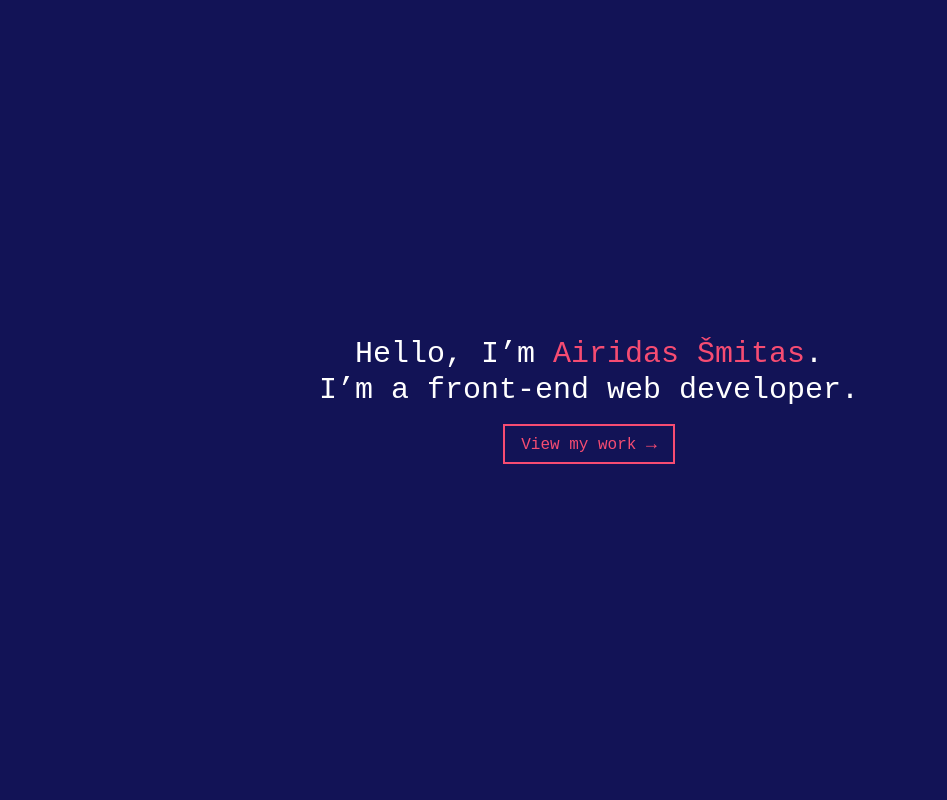
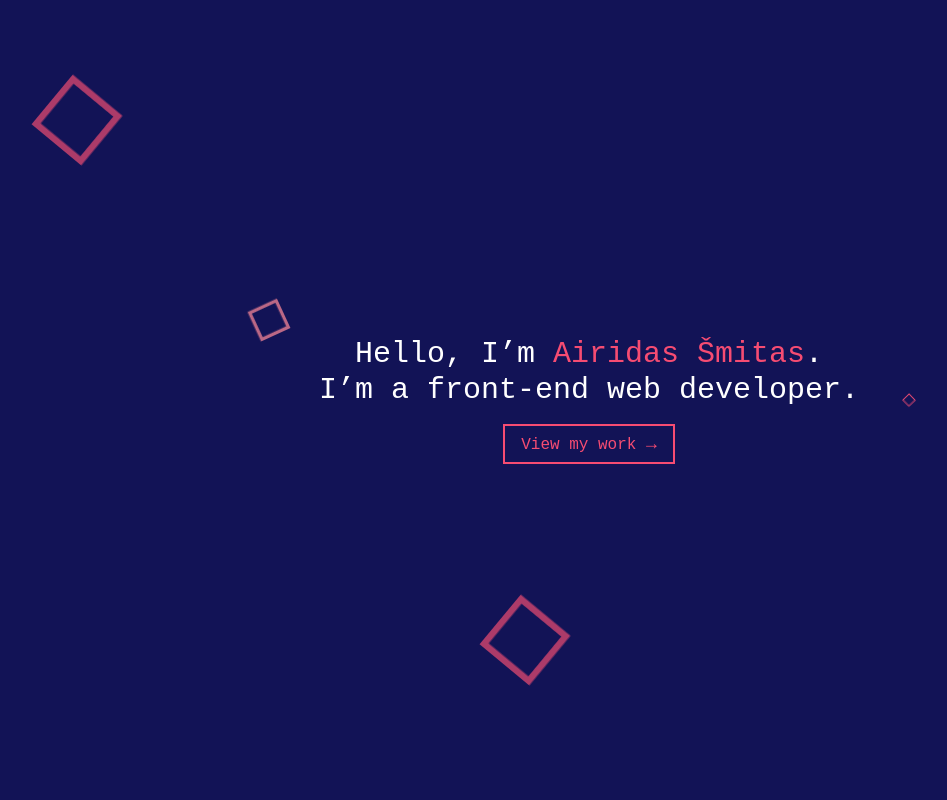
Before and after one commit to SmitasCodes/portfolio_v2, a React (Vite) app: page / in a window 1280 px wide. Shown: the top 800 px of the page, without its empty margins (51-998 px from the left). Built offline with nearby package versions, Linux system fonts and the light colour scheme.

Commit message:
added animation to landing page

```diff
--- a/src/App.jsx
+++ b/src/App.jsx
@@ -1,5 +1,5 @@
 import React from "react";
-import Landing from "./sections/Landing";
+import Landing from "./sections/Landing/Landing";
 import NavBar from "./components/Navbar/NavBar";
 import About from "./sections/About/About";
 import Projects from "./sections/Projects/Projects";
@@ -10,7 +10,7 @@
   return (
     <>
       <Landing />
-       <NavBar />
+      <NavBar />
       <About />
       <Projects />
       <Contact />
--- a/src/sections/Landing.jsx
+++ /dev/null
@@ -1,32 +0,0 @@
-import React from "react";
-
-const Landing = () => {
-  return (
-    // Landing section
-    <section
-      className="flex w-full h-screen items-center justify-center text-center bg-lightBlue"
-      id="home"
-    >
-      <div>
-        <h2
-          className="text-white text-lg sm:text-3xl mb-4
-        "
-        >
-          Hello, I’m <span className="text-lightOrange">Airidas Šmitas</span>.
-          <br /> I’m a front-end web developer.
-        </h2>
-        <a
-          className="text-lightOrange text-sm sm:text-base px-4 py-1 border-solid border-2 border-lightOrange inline-block group transition-colors duration-500 hover:text-white hover:bg-lightOrange"
-          href="#projects"
-        >
-          View my work{" "}
-          <span className="group-hover:rotate-90 inline-block text-lg transition-transform duration-500">
-            {"\u2192"}
-          </span>
-        </a>
-      </div>
-    </section>
-  );
-};
-
-export default Landing;
--- /dev/null
+++ b/src/sections/Landing/Animation.jsx
@@ -0,0 +1,20 @@
+import React from "react";
+import styles from "./Animation.module.css";
+
+// Animation for landing section background
+const Animation = () => {
+  return (
+    <div className={styles.background}>
+      <div className={styles.cube}></div>
+      <div className={styles.cube}></div>
+      <div className={styles.cube}></div>
+      <div className={styles.cube}></div>
+      <div className={styles.cube}></div>
+      <div className={styles.cube}></div>
+      <div className={styles.cube}></div>
+      <div className={styles.cube}></div>
+    </div>
+  );
+};
+
+export default Animation;
--- /dev/null
+++ b/src/sections/Landing/Animation.module.css
@@ -0,0 +1,93 @@
+.background {
+  background-size: 400% 400%;
+  animation: Gradient 15s ease infinite;
+  position: absolute;
+  top: 0px;
+  right: 0px;
+  height: 100%;
+  width: 100%;
+  overflow: hidden;
+  background-color: #121356;
+}
+
+.cube {
+  position: absolute;
+  top: 80vh;
+  left: 45vw;
+  width: 10px;
+  height: 10px;
+  border: solid 1px #f64c72;
+  transform-origin: top left;
+  transform: scale(0) rotate(0deg) translate(-50%, -50%);
+  animation: cube 12s ease-in forwards infinite;
+}
+
+.cube:nth-child(2n) {
+  border-color: #dd788e;
+}
+
+.cube:nth-child(1) {
+  left: 10vw;
+  top: 15vh;
+  animation-delay: 0s;
+}
+
+.cube:nth-child(2) {
+  animation-delay: 2s;
+  left: 25vw;
+  top: 40vh;
+}
+
+.cube:nth-child(3) {
+  animation-delay: 4s;
+  left: 75vw;
+  top: 50vh;
+}
+
+.cube:nth-child(4) {
+  animation-delay: 6s;
+  left: 90vw;
+  top: 10vh;
+}
+.cube:nth-child(5) {
+  animation-delay: 8s;
+  left: 10vw;
+  top: 85vh;
+}
+.cube:nth-child(6) {
+  animation-delay: 10s;
+  left: 50vw;
+  top: 10vh;
+}
+/* .cube:nth-child(7) {
+  animation-delay: 12s;
+  left: 50vw;
+  top: 50vh;
+} */
+.cube:nth-child(8) {
+  animation-delay: 12s;
+  left: 45vw;
+  top: 80vh;
+}
+
+@keyframes Gradient {
+  0% {
+    background-position: 0% 50%;
+  }
+  50% {
+    background-position: 100% 50%;
+  }
+  100% {
+    background-position: 0% 50%;
+  }
+}
+@keyframes cube {
+  from {
+    transform: scale(0) rotate(0deg) translate(-50%, -50%);
+    opacity: 1;
+  }
+  to {
+    transform: scale(20) rotate(960deg) translate(-50%, -50%);
+    opacity: 0;
+  }
+}
--- /dev/null
+++ b/src/sections/Landing/Landing.jsx
@@ -0,0 +1,37 @@
+import React from "react";
+import Animation from "./Animation";
+
+const Landing = () => {
+  return (
+    <>
+      <Animation />
+      {/* Landing section */}
+
+      <section
+        className="flex w-full h-screen items-center justify-center text-center relative"
+        id="home"
+      >
+        <div>
+          <h2
+            className="text-white text-lg sm:text-3xl mb-4
+        "
+          >
+            Hello, I’m <span className="text-lightOrange">Airidas Šmitas</span>.
+            <br /> I’m a front-end web developer.
+          </h2>
+          <a
+            className="text-lightOrange text-sm sm:text-base px-4 py-1 border-solid border-2 border-lightOrange inline-block group transition-colors duration-500 hover:text-white hover:bg-lightOrange"
+            href="#projects"
+          >
+            View my work{" "}
+            <span className="group-hover:rotate-90 inline-block text-lg transition-transform duration-500">
+              {"\u2192"}
+            </span>
+          </a>
+        </div>
+      </section>
+    </>
+  );
+};
+
+export default Landing;
```
